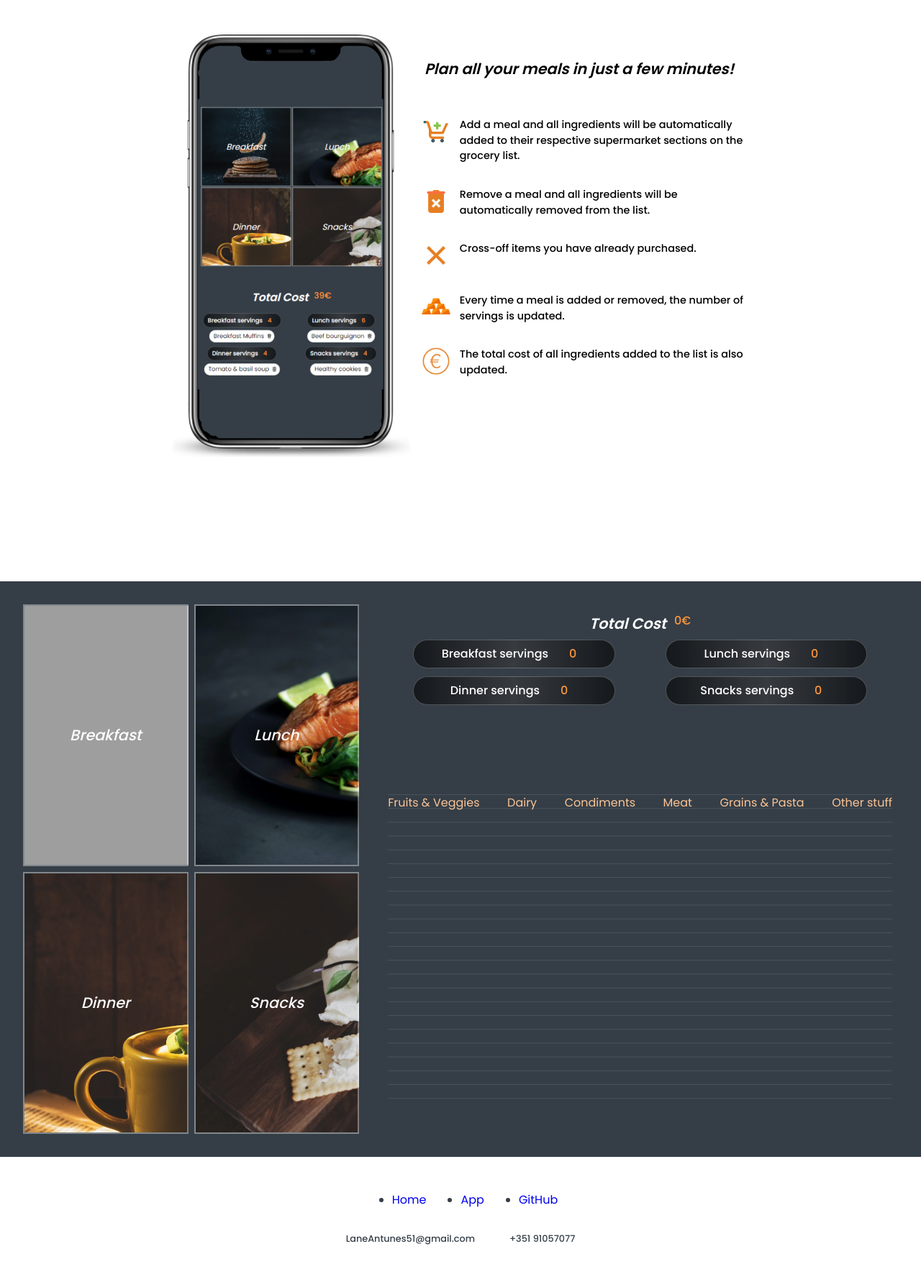
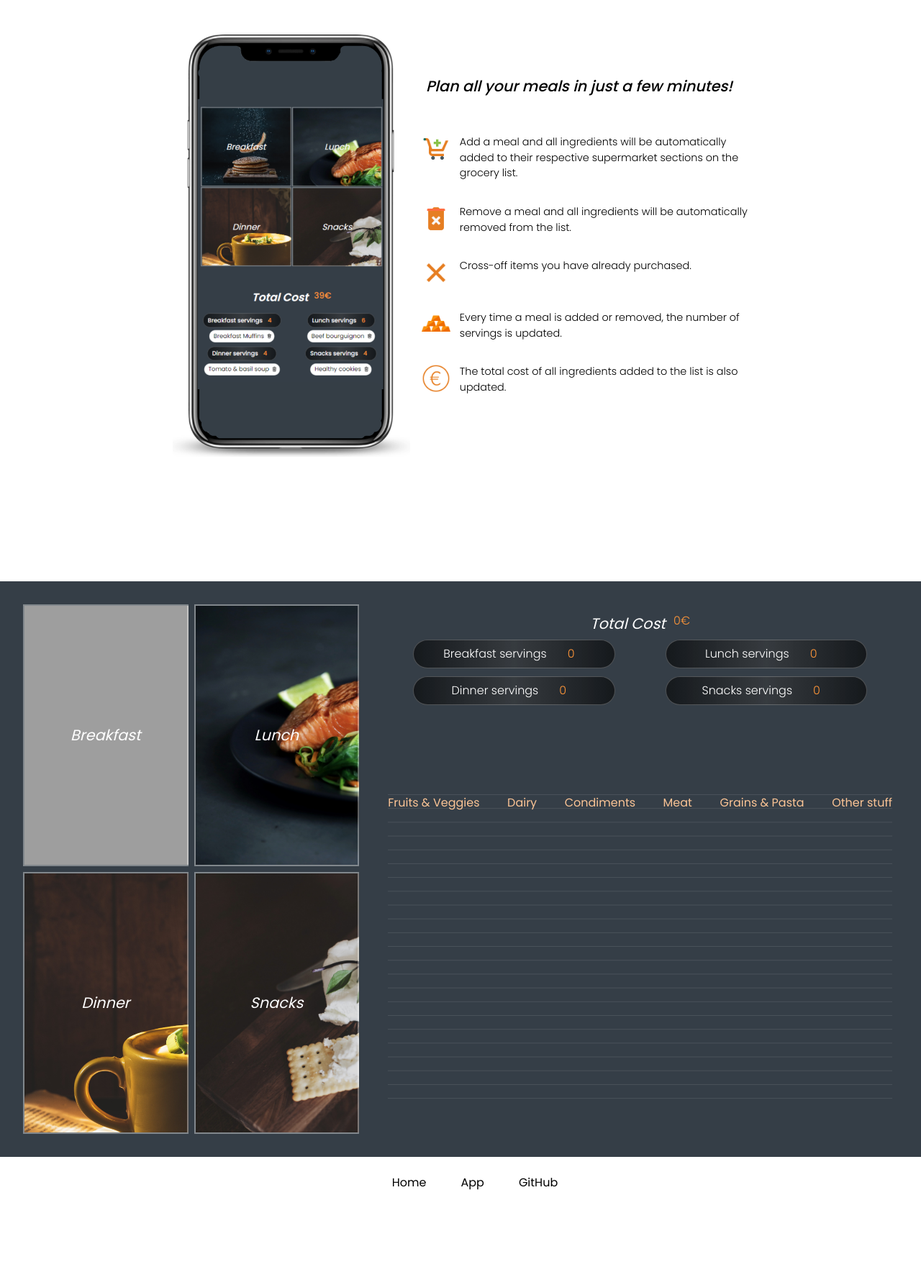
Before and after one commit to LaneAntunes/MasterGroceries, a PHP site: page / in a window 1280 px wide. Shown: the part 60-1828 px from the top of the page at 72% size. After the commit the page ends 1714 px from the top, so only its background shows below. Run offline with PHP 8.4, Linux system fonts and the light colour scheme; grey boxes are pictures that could not be loaded.

Commit message:
first commit

```diff
--- a/Banner/banner.css
+++ b/Banner/banner.css
@@ -1,5 +1,3 @@
-@import url('https://fonts.googleapis.com/css2?family=Kumbh+Sans:wght@100&family=Raleway&display=swap');
-
 .hero-banner {
 
     width: 100%;
@@ -9,6 +7,7 @@
     color: black;
     height: 100vh;
     background: var(--font-color-one);
+
 }
 
 .mobile-banner {
@@ -28,13 +27,11 @@
     display: flex;
     flex-direction: column;
     gap: 2em;
-    padding-top: 2em;
+    padding-top: 3.5em;
     background-size: contain;
 }
 
-.app-features h3 {
-    font-size: .9rem;
-}
+
 
 .app-features div img {
     max-width: 40px;
@@ -44,6 +41,7 @@
 .app-feat-title {
     color: black;
     margin-bottom: 20px;
+    font-weight: 500;
 }
 
 .app-features div {
@@ -67,9 +65,7 @@
         margin-bottom: 0px;
     }
 
-    .app-features h3 {
-        font-size: .9rem;
-    }
+
 
     .description-image {
         height: fit-content;
@@ -77,7 +73,7 @@
     }
 
     .app-feat-title {
-        font-size: 1.5rem;
+        font-size: var(--font-size-one);
     }
 
 }
@@ -114,7 +110,8 @@
 
     .header {
         color: black;
-        font-size: 1.2rem;
+        font-size: var(--font-size-one);
+        font-weight: 400;
         padding-top: 1.5em;
         padding-bottom: 1em;
     }
@@ -127,9 +124,7 @@
         background: rgb(254, 248, 248);
     }
 
-    .app-features h3 {
-        font-size: .5rem;
-    }
+
 
     .app-feat-title {
         display: none;
@@ -163,12 +158,14 @@
     }
 
 
+
     .app-features h3 {
-        font-size: .8rem;
+        font-size: var(--font-size-four);
     }
 
     .app-feat-title {
         display: none;
+
     }
 
 
--- a/Footer/footer.css
+++ b/Footer/footer.css
@@ -1,35 +1,45 @@
 footer {
     width: 100%;
-    color: #353e47;
+
     text-decoration: none;
-    height: 20vh;
+    height: 10vh;
     display: flex;
     align-items: center;
     flex-direction: column;
     gap: 1rem;
+
+}
+
+li {
+    list-style: none;
+    text-decoration: none;
+
 }
 
 .footer-links li a {
+    color: black;
+}
 
-    text-decoration: none !important;
+.footer-links li a:hover {
+    transform: scale(1.2);
+    font-size: larger;
 
 }
 
-.footer-links li a * {
+.footer-links {
+    padding-top: .5rem;
 
-    text-decoration: none;
-}
-
-
-.footer-links {
-    padding-top: 2rem;
-    color: #353e47;
     display: flex;
     gap: 3em;
     justify-content: center;
+
+
+
 }
 
 .contact {
     display: flex;
     gap: 3rem;
+
+
 }
--- a/Navegation/navBar.css
+++ b/Navegation/navBar.css
@@ -26,7 +26,7 @@
 .nav-content * {
     color: white;
     text-decoration: none;
-    font-size: .9rem;
+    font-size: var(--font-size-three);
 }
 
 .gitHub-btn {
--- a/index.html
+++ b/index.html
@@ -168,10 +168,7 @@
                 <li> <a href="#app">App</a></li>
                 <li> <a href="https://github.com/LaneAntunes/MasterGroceries.git" target="_blank">GitHub</a></li>
             </ul>
-            <div class="contact">
-                <h3>LaneAntunes51@gmail.com</h3>
-                <h3> +351 91057077</h3>
-            </div>
+
 
         </footer>
     </main>
--- a/style.css
+++ b/style.css
@@ -74,17 +74,21 @@ picture {
     /*typography*/
     --font-size-one: 1.3rem;
     --font-size-two: 1rem;
-    --font-size-three: .8rem;
-    --font-size-four: .7rem;
-    /**/
-    --font-weight-one: 600;
-    --font-weight-two: 500;
-    /**/
+    --font-size-three: .9rem;
+    --font-size-four: .8rem;
+    --font-size-five: .7rem;
+    --font-size-six: .6rem;
+
+    /*font weight*/
+    --title-weight: 400;
+    --regular-weight: 300;
+
+    /*font color*/
     --font-color-one: rgb(255, 255, 255);
     --font-color-two: #ff9639;
     --font-color-three: #fbc495;
     --font-color-four: #000000;
-    /*font family*/
+
 
 }
 
@@ -98,24 +102,24 @@ h1 {
 h2 {
 
     font-size: var(--font-size-two);
-    font-weight: var(--font-weight-two);
+
+    font-weight: var(--regular-weight)
 }
 
 h3 {
     font-size: var(--font-size-three);
-    font-weight: var(--font-weight-two);
+    font-weight: var(--regular-weight);
 }
 
 h4 {
     font-size: var(--font-size-four);
-    font-weight: var(--font-weight-two);
+    font-weight: var(--regular-weight)
 }
 
 p {
     font-size: var(--font-size-three);
     color: var(--font-color-one);
-
-
+    font-weight: var(--regular-weight)
 }
 
 main {
@@ -431,9 +435,8 @@ main {
     display: flex;
     justify-content: center;
     gap: 1em;
-
-    font-size: .7rem;
-    font-weight: 400;
+    font-size: var(--font-size-five);
+    font-weight: var(--regular-weight);
     align-self: center;
     margin-bottom: .3em;
     margin-top: 1em;
@@ -445,6 +448,7 @@ main {
 
 .total-cost-box h1 {
     color: var(--font-color-one);
+    font-weight: 400;
 }
 
 .chosen-meals-main-container {
```
Also changed, not shown: other parts of style.css (+29 -40 lines).
